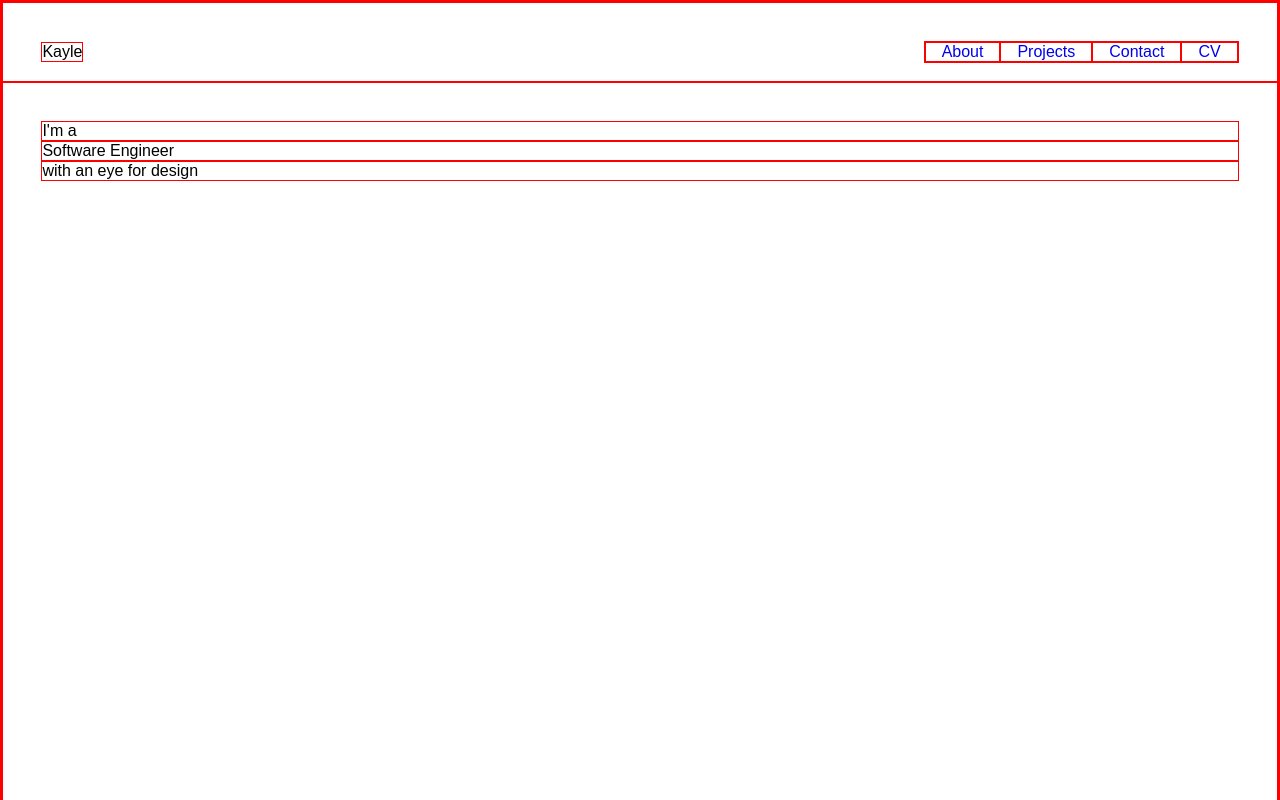
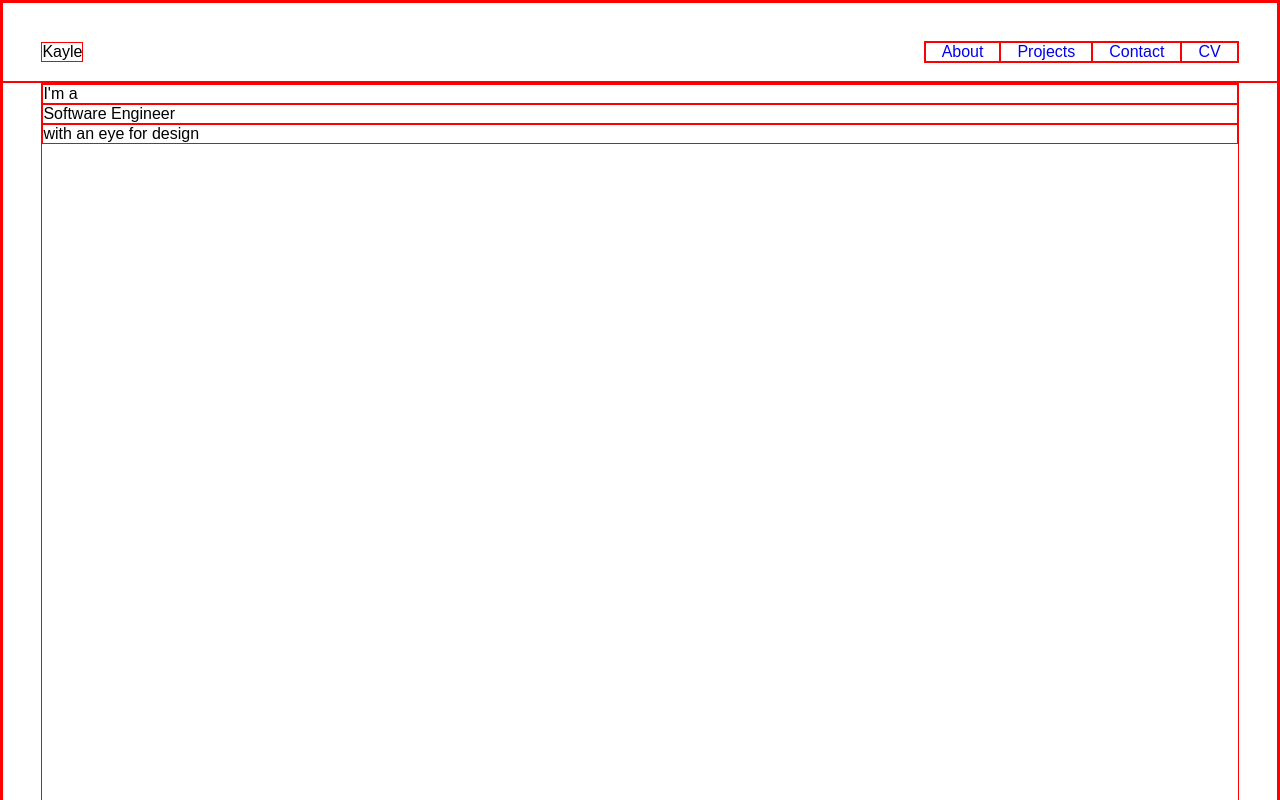
Before and after one commit to kayleriegerpatton/portfolio, a React app: page / in a window 1280 px wide. Shown: the top 800 px of the page. Built offline with nearby package versions, Linux system fonts and the light colour scheme.

Commit message:
made header sticky

```diff
--- a/src/App.jsx
+++ b/src/App.jsx
@@ -28,8 +28,8 @@ function App() {
 	return (
 		<>
 			<Header />
-			<Hero />
 			<main>
+				<Hero />
 				<AboutSection />
 				<ProjectsSection />
 				<ContactSection />
--- a/src/components/Header.css
+++ b/src/components/Header.css
@@ -5,6 +5,9 @@ header {
 	align-items: center;
 	padding: 1.5vw 3vw 0 3vw;
 	height: 10vh;
+	position: -webkit-sticky;
+	position: sticky;
+	top: 0;
 }
 
 nav {
--- a/src/components/Hero.css
+++ b/src/components/Hero.css
@@ -1,4 +1,3 @@
 #hero {
 	height: 90vh;
-	padding: 3vw 3vw;
 }
```
